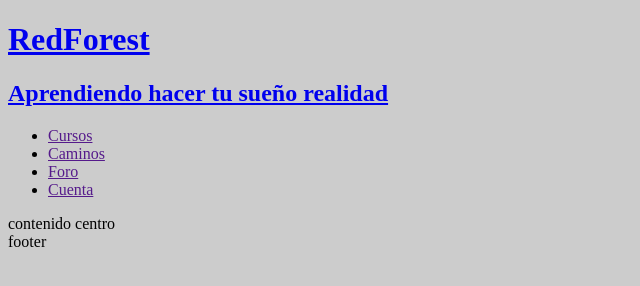
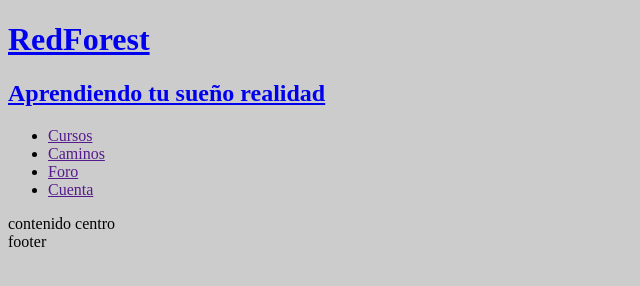
Before and after one commit to AdrianMR96/redforest, a plain HTML site: page index.html in a window 1280 px wide. Shown: the whole page, without its empty margins (0-640 px from the left). Drawn offline with Linux system fonts and the light colour scheme.

Commit message:
Cambiando slogan

```diff
--- a/index.html
+++ b/index.html
@@ -9,7 +9,7 @@
 	<header>
 		<a href="index.html" id="logo">
         <h1>RedForest</h1>
-        <h2>Aprendiendo hacer tu sueño realidad</h2>
+        <h2>Aprendiendo tu sueño realidad</h2>
       </a>
       <nav>
         <ul>
```
